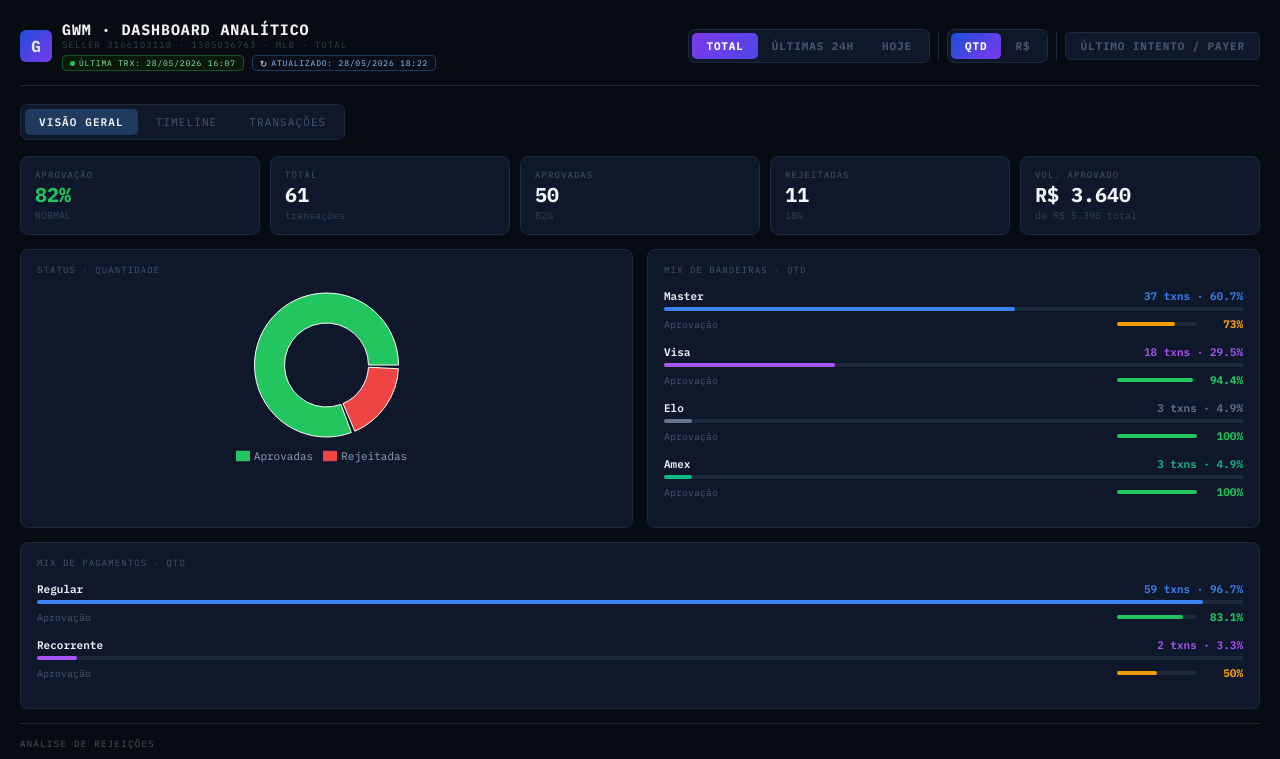
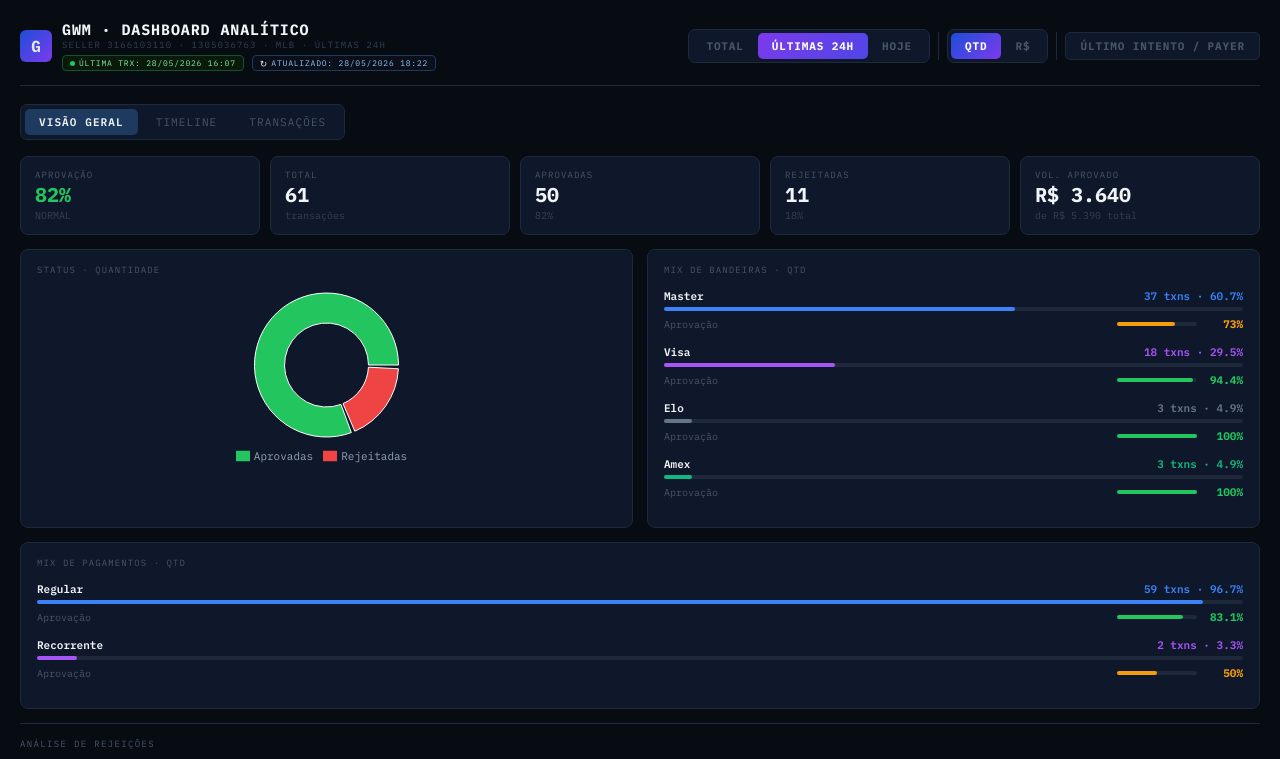
Before and after one commit to lucasmartinelli-code/gwm-dashboard, a React (Create React App) app: page / in a window 1280 px wide. Shown: the top 759 px of the page. Built offline with nearby package versions, Linux system fonts and the light colour scheme.

Commit message:
feat: set default filter to 24h and QTD

```diff
--- a/src/GWMDashboard.jsx
+++ b/src/GWMDashboard.jsx
@@ -158,7 +158,7 @@ const Tip = ({ active, payload, label, metric }) => {
 export default function GWMDashboard() {
   const [metric,  setMetric]  = useState("qty");
   const [tryLast, setTryLast] = useState(false);
-  const [period,  setPeriod]  = useState("total"); // "total" | "24h" | "hoje"
+  const [period,  setPeriod]  = useState("24h"); // "total" | "24h" | "hoje"
   const [tab,     setTab]     = useState("overview");
 
   // Pipeline: período → user_try_last
```
